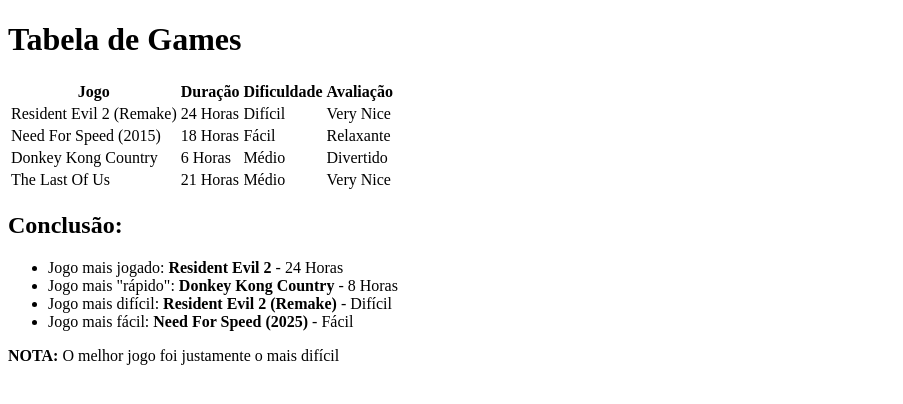
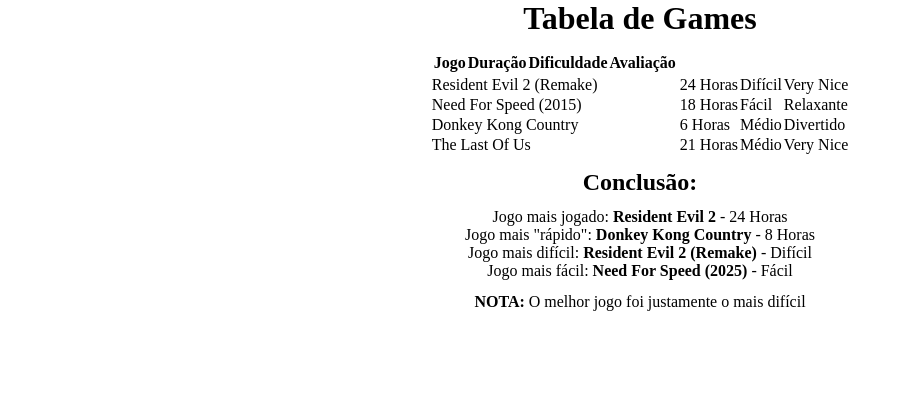
Before and after one commit to PedroOtavio21/html-exercicios, a plain HTML site: page ex-03/index.html in a window 1280 px wide. Shown: the whole page, without its empty margins (0-903 px from the left). Drawn offline with Linux system fonts and the light colour scheme.

Commit message:
Adiciona visualização básica em exercício 3, pelo index.html

```diff
--- a/ex-03/index.html
+++ b/ex-03/index.html
@@ -1,9 +1,44 @@
 <!DOCTYPE html>
-<html lang="en">
+<html lang="pt-br">
 <head>
     <meta charset="UTF-8">
     <meta name="viewport" content="width=device-width, initial-scale=1.0">
     <title>Tabela de Comparação</title>
+
+    <style>
+        * {
+            margin: 0;
+            padding: 0;
+            box-sizing: border-box;
+        }
+
+        body {
+            min-height: 100vh;
+            max-width: 100%;
+        }
+
+        h1, h2{
+            text-align: center;
+            padding-bottom: .8rem;
+        }
+
+        table {
+            margin: 0 auto;
+            padding-bottom: .8rem;
+        }
+
+        table thead{
+            display: block;
+        }
+
+        footer ul, p{
+            text-align: center;
+        }
+
+        p{
+            padding: .8rem 0 .8rem;
+        }
+    </style>
 </head>
 <body>
     <table>
```
